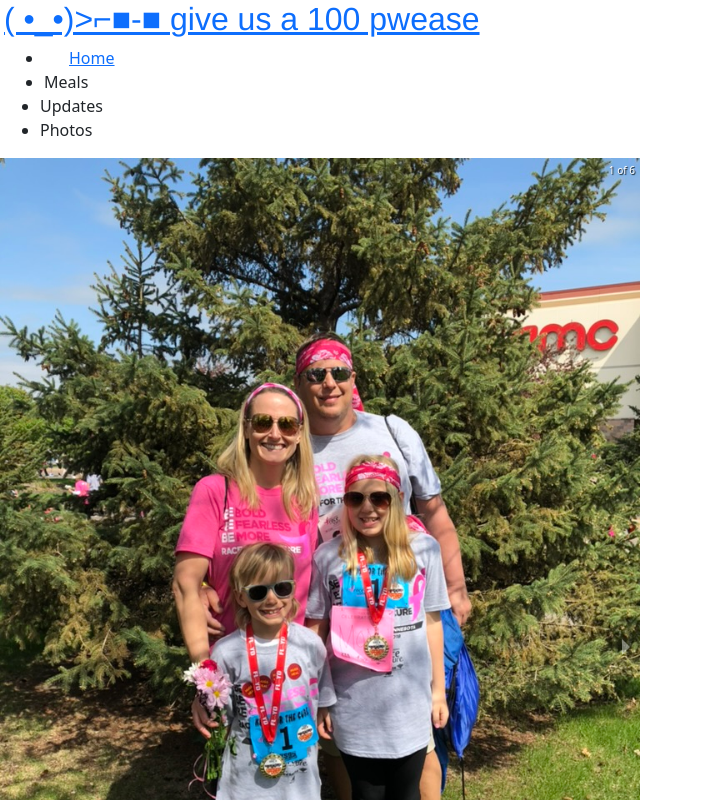
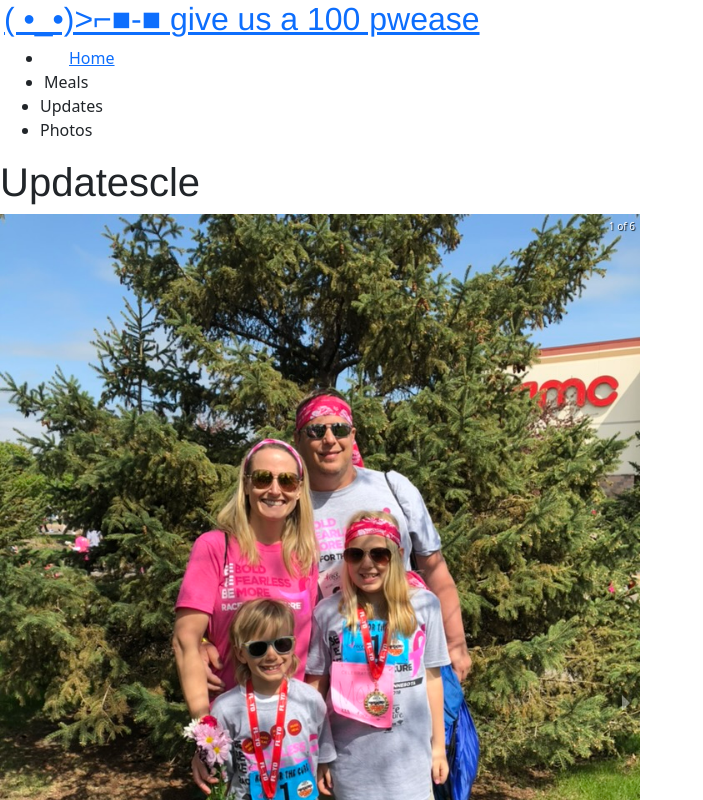
Before and after one commit to mjkonkel/helping-hands, a React (Create React App) app in the folder client/: page /updates in a window 1280 px wide. Shown: the top 800 px of the page, without its empty margins (0-703 px from the left). Built offline with nearby package versions, Linux system fonts and the light colour scheme.

Commit message:
commiting to pull origin

```diff
--- a/client/src/pages/Updates.js
+++ b/client/src/pages/Updates.js
@@ -9,6 +9,12 @@ import kids2 from "../assets/kids2.jpeg"
 
 const Updates = () => {
         return (
+
+            <div>
+                <div>
+                    <h1>Updatescle</h1>
+                </div>
+
             <Carousel>
                 <div>
                     <img src={family}/>
@@ -35,6 +41,7 @@ const Updates = () => {
                     <p className="photos">Komen Minnesota Race for the Cure</p>
                 </div>
             </Carousel>
+            </div>
         );
     };
 
```
